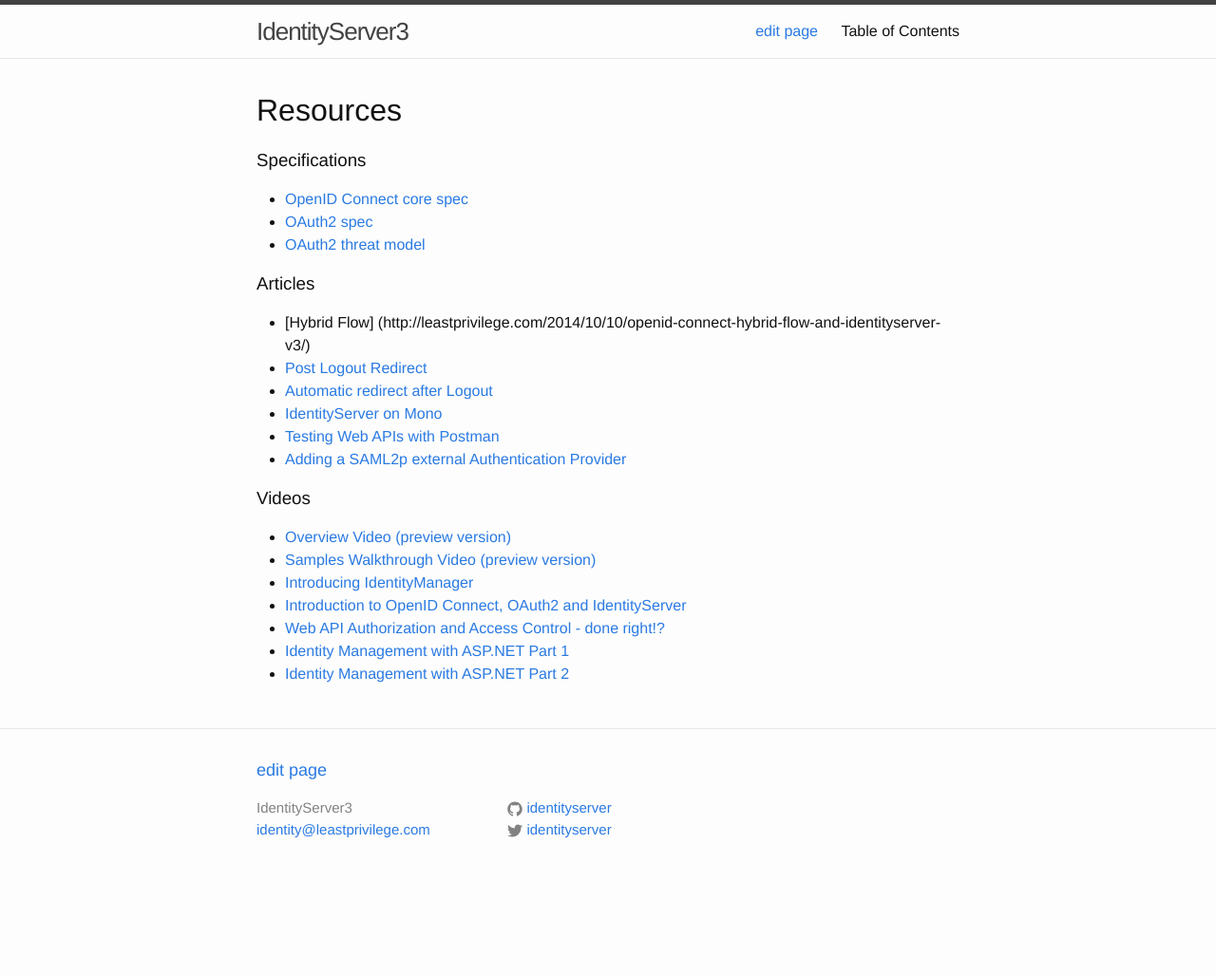
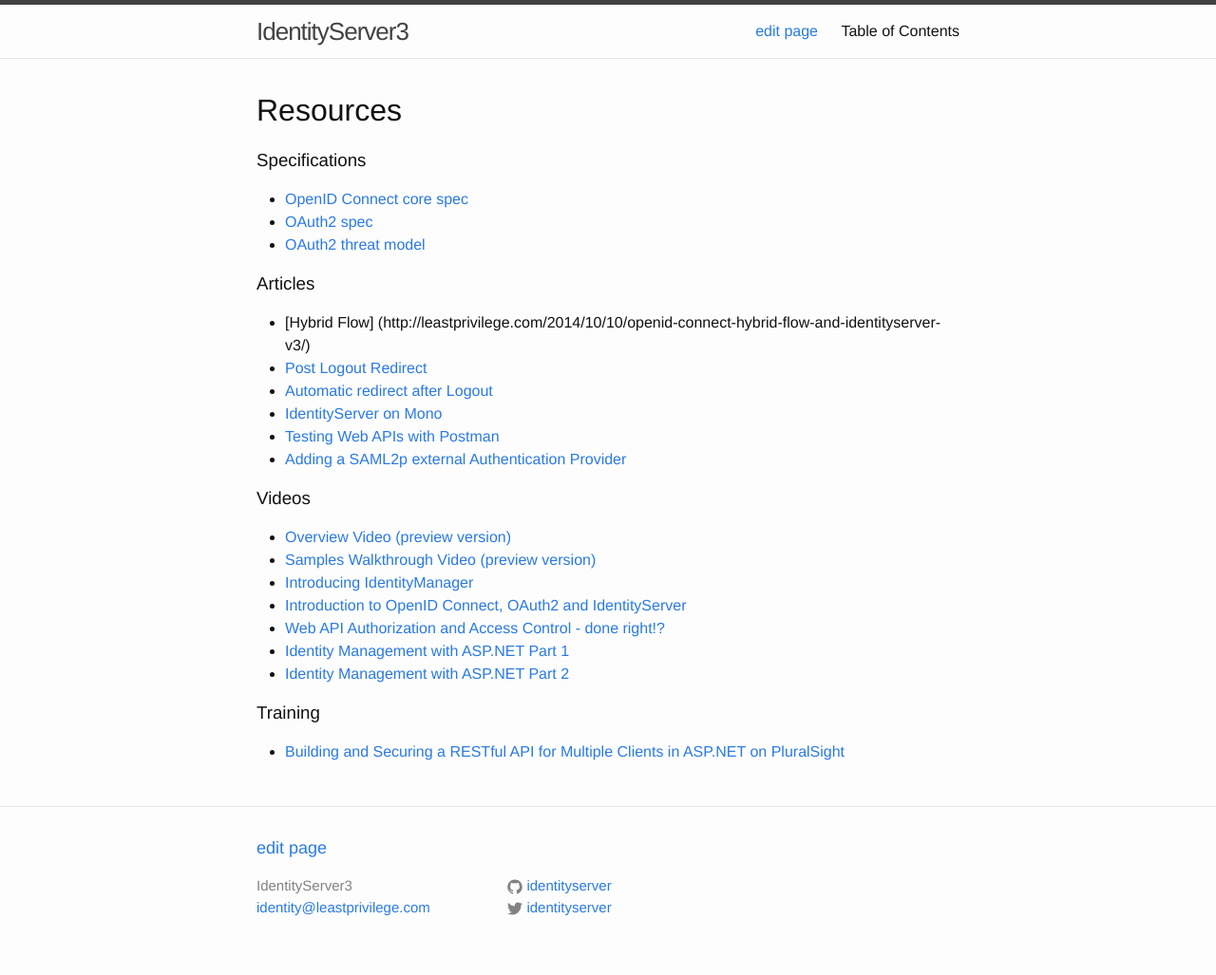
Before and after one commit to IdentityServer/Documentation, a Jekyll site: the page built from docs/resources/home.md, in a window 1280 px wide. Shown: the whole page at 95% size. Built offline with Jekyll 4.4.1, drawn with Linux system fonts in a browser that asks for light colours; Markdown is read by kramdown in place of the engine named in the settings; before the commit the page ends 945 px from its top, so only the background shows below that.

Commit message:
Update home.md

```diff
--- a/docs/resources/home.md
+++ b/docs/resources/home.md
@@ -25,3 +25,6 @@
 * [Web API Authorization and Access Control - done right!?](https://vimeo.com/97337305)
 * [Identity Management with ASP.NET Part 1](http://www.ndcvideos.com/#/app/video/3121)
 * [Identity Management with ASP.NET Part 2](http://www.ndcvideos.com/#/app/video/2891)
+
+### Training
+* [Building and Securing a RESTful API for Multiple Clients in ASP.NET on PluralSight](http://www.pluralsight.com/courses/building-securing-restful-api-aspdotnet)
```
